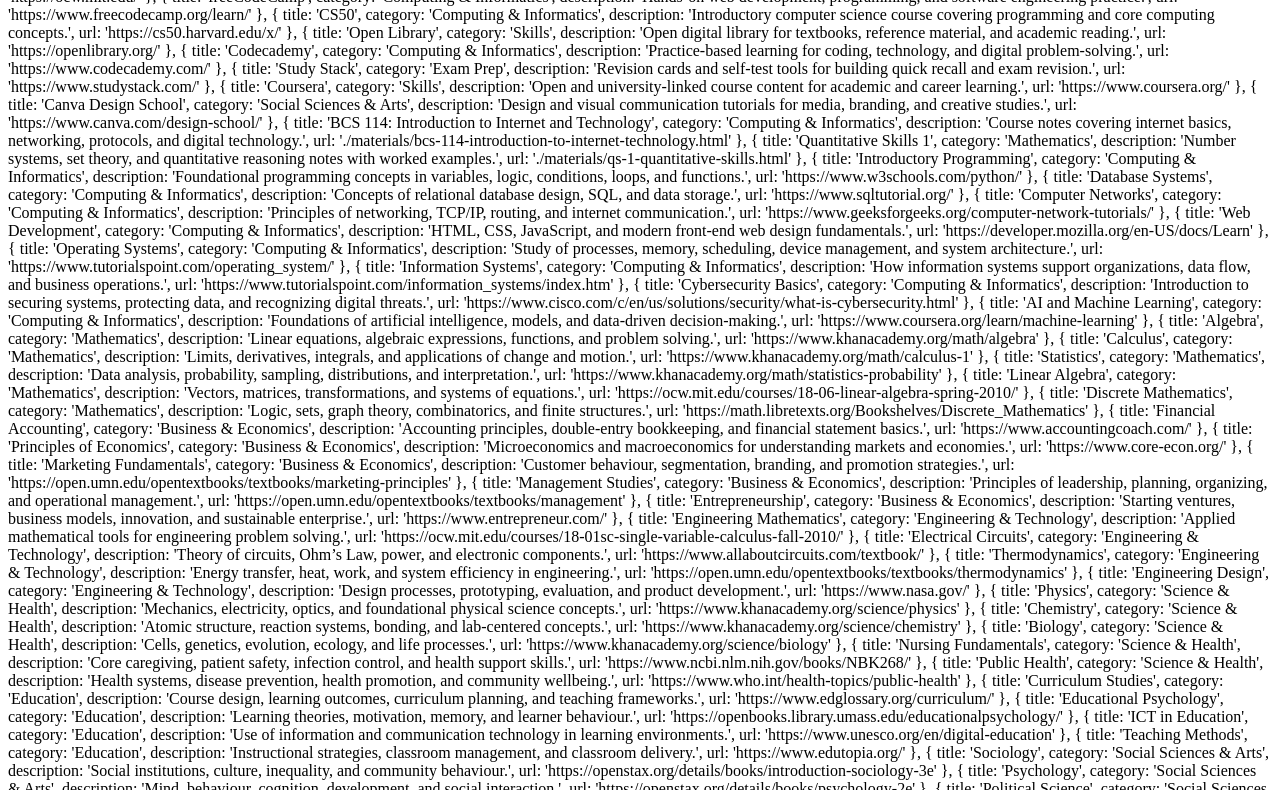
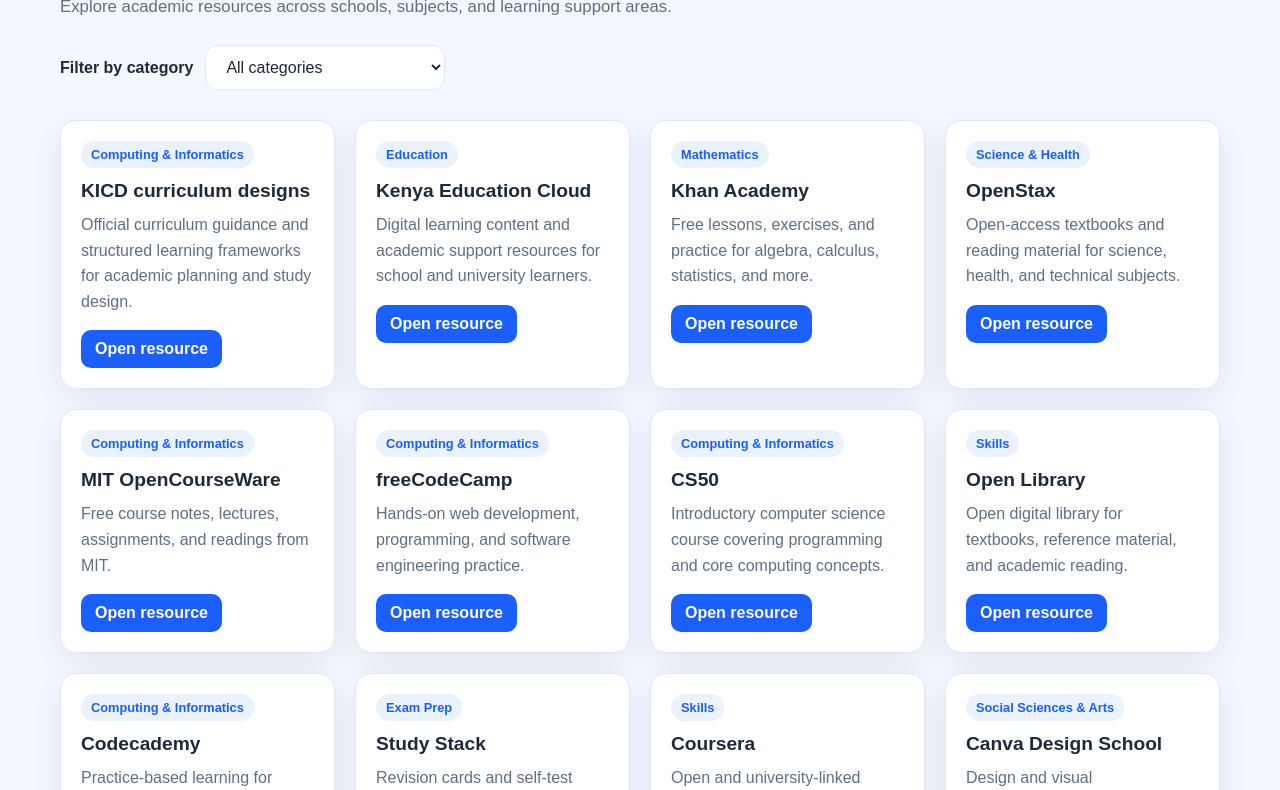
Before and after one commit to benjaminnyangate12-blip/Mocha-learning-materials-, a plain HTML site: page index.html in a window 1280 px wide. Shown: the part 110-900 px from the top of the page. Drawn offline with Linux system fonts and the light colour scheme.

Commit message:
Fix catalogue data rendering and category filtering for the static site so the page displays the expanded university materials list correctly

```diff
--- a/index.html
+++ b/index.html
@@ -1,3 +1,148 @@
+<!DOCTYPE html>
+<html lang="en">
+  <head>
+    <meta charset="UTF-8" />
+    <meta name="viewport" content="width=device-width, initial-scale=1.0" />
+    <title>University Learning Catalogue</title>
+    <style>
+      :root {
+        --bg: #f3f7ff;
+        --card: #ffffff;
+        --text: #1d2a3a;
+        --muted: #5f7084;
+        --primary: #1b5fff;
+        --primary-soft: #eaf1ff;
+        --border: #dfe8f7;
+        --shadow: 0 10px 30px rgba(29, 42, 58, 0.08);
+      }
+
+      * {
+        box-sizing: border-box;
+      }
+
+      body {
+        margin: 0;
+        font-family: Arial, sans-serif;
+        background: var(--bg);
+        color: var(--text);
+      }
+
+      .container {
+        max-width: 1200px;
+        margin: 0 auto;
+        padding: 40px 20px 80px;
+      }
+
+      .header {
+        margin-bottom: 28px;
+      }
+
+      h1 {
+        margin: 0 0 12px;
+        font-size: clamp(2rem, 4vw, 3rem);
+      }
+
+      .subtitle {
+        margin: 0;
+        color: var(--muted);
+        font-size: 1.05rem;
+      }
+
+      .controls {
+        display: flex;
+        flex-wrap: wrap;
+        gap: 12px;
+        align-items: center;
+        margin: 24px 0 30px;
+      }
+
+      label {
+        font-weight: 700;
+      }
+
+      .filter {
+        padding: 12px 16px;
+        border: 1px solid var(--border);
+        border-radius: 12px;
+        background: var(--card);
+        color: var(--text);
+        font-size: 1rem;
+        min-width: 220px;
+      }
+
+      .materials-grid {
+        display: grid;
+        grid-template-columns: repeat(auto-fit, minmax(260px, 1fr));
+        gap: 20px;
+      }
+
+      .material-card {
+        background: var(--card);
+        border: 1px solid var(--border);
+        border-radius: 16px;
+        padding: 20px;
+        box-shadow: var(--shadow);
+      }
+
+      .material-card h3 {
+        margin: 0 0 10px;
+        font-size: 1.2rem;
+      }
+
+      .material-category {
+        display: inline-block;
+        background: var(--primary-soft);
+        color: var(--primary);
+        padding: 6px 10px;
+        border-radius: 999px;
+        font-size: 0.8rem;
+        font-weight: 700;
+        margin: 0 0 12px;
+      }
+
+      .material-card p {
+        margin: 0 0 16px;
+        color: var(--muted);
+        line-height: 1.6;
+      }
+
+      .material-card a {
+        display: inline-block;
+        text-decoration: none;
+        background: var(--primary);
+        color: white;
+        font-weight: 700;
+        padding: 10px 14px;
+        border-radius: 10px;
+      }
+
+      .empty-state {
+        grid-column: 1 / -1;
+        background: var(--card);
+        border: 1px solid var(--border);
+        border-radius: 16px;
+        padding: 30px;
+        text-align: center;
+        color: var(--muted);
+      }
+    </style>
+  </head>
+  <body>
+    <main class="container">
+      <header class="header">
+        <h1>University Learning Catalogue</h1>
+        <p class="subtitle">Explore academic resources across schools, subjects, and learning support areas.</p>
+      </header>
+
+      <div class="controls">
+        <label for="category">Filter by category</label>
+        <select id="category" class="filter" aria-label="Filter by category"></select>
+      </div>
+
+      <section id="material-list" class="materials-grid" aria-live="polite"></section>
+    </main>
+
+    <script>
       const materials = [
         { title: 'KICD curriculum designs', category: 'Computing & Informatics', description: 'Official curriculum guidance and structured learning frameworks for academic planning and study design.', url: 'https://kicd.go.ke/' },
         { title: 'Kenya Education Cloud', category: 'Education', description: 'Digital learning content and academic support resources for school and university learners.', url: 'https://kec.ac.ke/' },
@@ -55,3 +200,51 @@
         { title: 'CV and Career Skills', category: 'Skills', description: 'Professional communication, resumes, personal branding, and workplace readiness.', url: 'https://www.careeronestop.org/' },
         { title: 'Exam Preparation', category: 'Exam Prep', description: 'Revision strategies, practice questions, and confidence-building for assessments.', url: 'https://www.studocu.com/' }
       ];
+
+      const categorySelect = document.getElementById('category');
+      const materialList = document.getElementById('material-list');
+
+      if (categorySelect && materialList) {
+        const categories = ['all', ...new Set(materials.map((item) => item.category))];
+
+        categorySelect.innerHTML = categories
+          .map((category) => {
+            const label = category === 'all' ? 'All categories' : category;
+            return `<option value="${category}">${label}</option>`;
+          })
+          .join('');
+
+        function renderMaterials(selectedCategory = 'all') {
+          const visibleMaterials =
+            selectedCategory === 'all'
+              ? materials
+              : materials.filter((item) => item.category === selectedCategory);
+
+          if (!visibleMaterials.length) {
+            materialList.innerHTML = '<div class="empty-state">No resources found in this category.</div>';
+            return;
+          }
+
+          materialList.innerHTML = visibleMaterials
+            .map(
+              (item) => `
+                <article class="material-card">
+                  <div><span class="material-category">${item.category}</span></div>
+                  <h3>${item.title}</h3>
+                  <p>${item.description}</p>
+                  <a href="${item.url}" target="_blank" rel="noopener noreferrer">Open resource</a>
+                </article>
+              `
+            )
+            .join('');
+        }
+
+        categorySelect.addEventListener('change', (event) => {
+          renderMaterials(event.target.value);
+        });
+
+        renderMaterials();
+      }
+    </script>
+  </body>
+</html>
```
Lines whose indentation alone changed are shown as unchanged.
